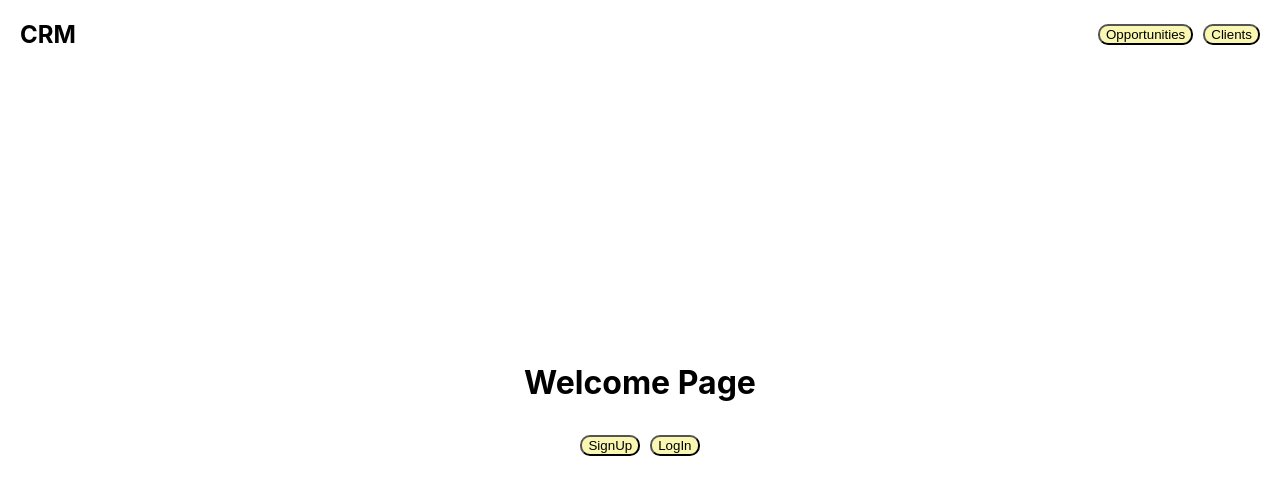
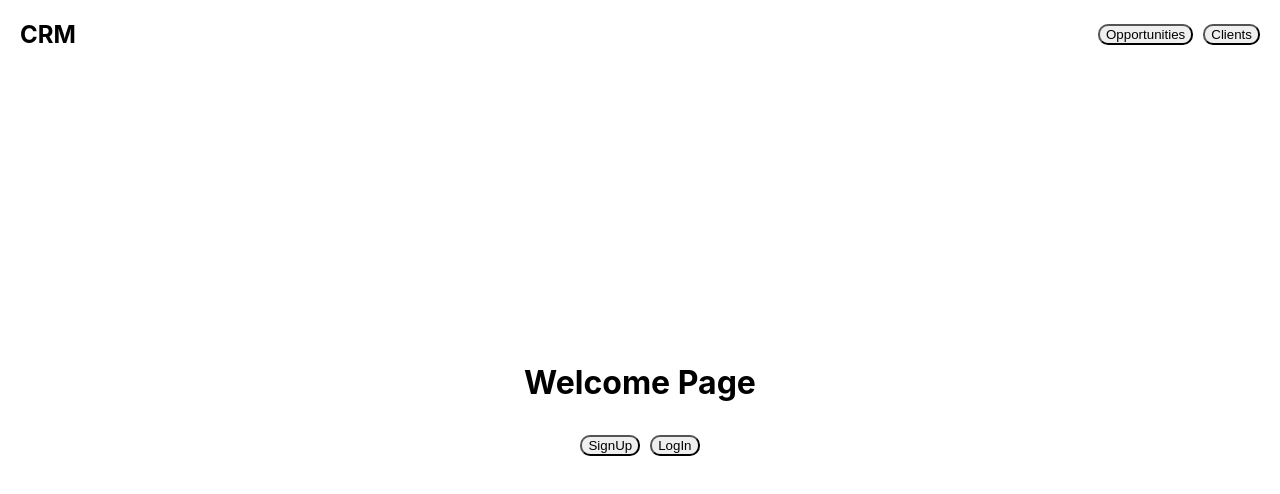
Before and after one commit to FranQuintelaDev/crm-ui, a React (Create React App) app: page / in a window 1280 px wide. Shown: the top 494 px of the page. Built offline with nearby package versions, Linux system fonts and the light colour scheme.

Commit message:
Updated button colours

```diff
--- a/src/components/NavMenu.js
+++ b/src/components/NavMenu.js
@@ -28,13 +28,13 @@ export class NavMenu extends Component {
          </Link>
 
         <div className='cols'>
-        <Link to={"/opportunities"} id="homeLink">
-          <button>
+        <Link to={"/opportunities"}  id="opportunitiesLink">
+          <button className="bg-opp">
             Opportunities
           </button>
           </Link>
-          <Link to={"/opportunities/clients"} id="homeLink">
-          <button>
+          <Link to={"/opportunities/clients"}  id="clientsLink">
+          <button className="bg-client">
             Clients
           </button>
           </Link>
--- a/src/custom.css
+++ b/src/custom.css
@@ -76,5 +76,19 @@ a {
 }
 button{
   border-radius: 10px 10px 10px 10px;
-    background-color: #f9f7b2;
 }
+
+#isClientText{
+  font-weight: bold;
+  color:lightgreen
+}
+#isOpportunityText{
+  font-weight: bold;
+  color:lightblue
+}
+/* .bg-client{
+  background-color:lightgreen
+}
+.bg-opp{
+  background-color: lightblue;
+} */
--- a/src/pages/OpportunitiesDetail.js
+++ b/src/pages/OpportunitiesDetail.js
@@ -143,7 +143,7 @@ export default function OpportunitiesDetail() {
             <img src="https://via.placeholder.com/150 " alt="Avatar" style={{ width: 'width:100%' }} />
             <div className="container">
               <h4 id="opportunityName"><b>{opportunity.name}</b></h4>
-              {opportunity.client ? <><p id="isClientText">Is Client</p> <button id="markAsOpportunityButton" onClick={markAsOpportunityHandler}>Mark as Opportunity</button></> : <> <p id="isOpportunityText">Is Opportunity</p> <button id="markAsClientButton" onClick={() => setShowModalClient(true)}>Mark as Client</button></>}
+              {opportunity.client ? <><p id="isClientText">Client</p> <button id="markAsOpportunityButton" className='bg-opp' onClick={markAsOpportunityHandler}>Mark as Opportunity</button></> : <> <p id="isOpportunityText">Opportunity</p> <button id="markAsClientButton" className='bg-client' onClick={() => setShowModalClient(true)}>Mark as Client</button></>}
             </div>
           </div>
 
```
